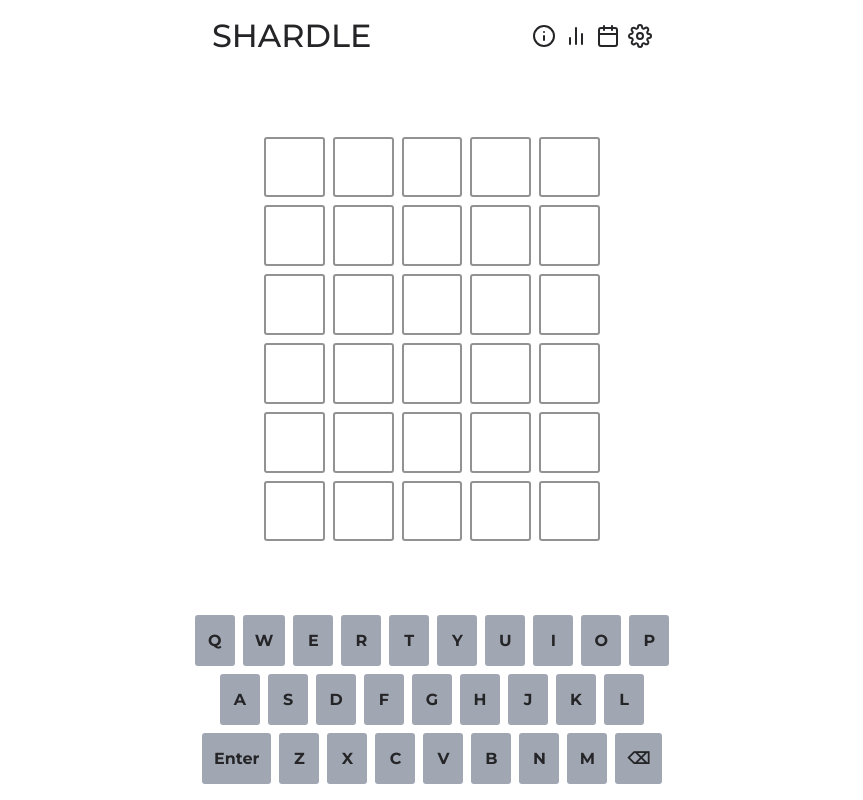
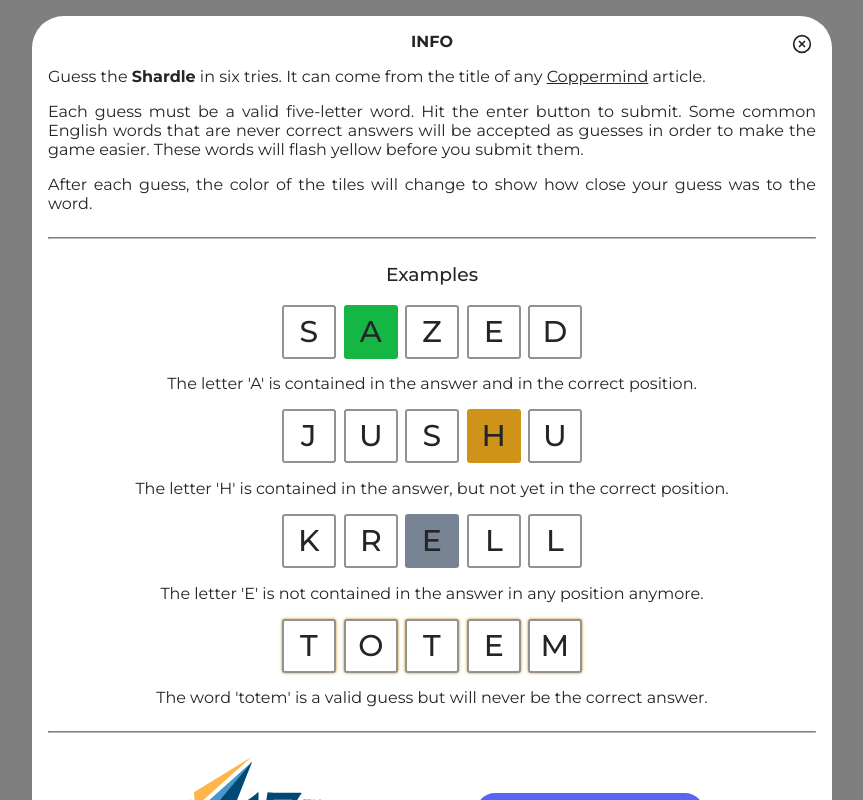
Before and after one commit to 17thshard/shardle, a Next.js app: page / in a window 1280 px wide. Shown: the whole page, without its empty margins (208-1071 px from the left). Built offline with nearby package versions, Linux system fonts and the light colour scheme.

Commit message:
Display info on first visit

```diff
--- a/components/layout/Header.tsx
+++ b/components/layout/Header.tsx
@@ -35,9 +35,9 @@
     [date]
   )
 
-  const DatePickerButton = forwardRef<HTMLAnchorElement, { onClick?: () => void }>(
+  const DatePickerButton = forwardRef<HTMLButtonElement, { onClick?: () => void }>(
     function DatePickerButton ({ onClick }, ref) {
-      return <a ref={ref} onClick={onClick} title="Play old Shardles"><FiCalendar /></a>
+      return <button ref={ref} onClick={onClick} title="Play old Shardles"><FiCalendar /></button>
     }
   )
 
--- a/components/modals/Info.tsx
+++ b/components/modals/Info.tsx
@@ -1,6 +1,5 @@
 import styles from 'styles/modals/Info.module.scss'
 import Modal from 'react-modal'
-import Link from 'next/link'
 import { FiXCircle } from 'react-icons/fi'
 import React, { useContext } from 'react'
 import Word from 'components/Word'
@@ -9,12 +8,12 @@
 import { Context as SettingsContext } from 'lib/settings'
 import { SiDiscord } from 'react-icons/si'
 
-interface TutorialProps {
+interface InfoProps {
   visible?: boolean
   close: () => void
 }
 
-function Info ({ visible = false, close }: TutorialProps) {
+function Info ({ visible = false, close }: InfoProps) {
   const [{ darkMode }] = useContext(SettingsContext)
   const Logo = darkMode ? Dark17SLogo : Light17SLogo
 
@@ -26,11 +25,13 @@
       closeTimeoutMS={300}
       appElement={typeof window !== 'undefined' ? document.getElementById('app')! : undefined}
     >
-      <Link href="#" scroll={false}>
-        <a className={styles.close} title="Close">
-          <FiXCircle />
-        </a>
-      </Link>
+      <button
+        className={styles.close}
+        title="Close"
+        onClick={close}
+      >
+        <FiXCircle />
+      </button>
       <h2>Info</h2>
       <section>
         <p>
--- a/components/modals/Settings.tsx
+++ b/components/modals/Settings.tsx
@@ -1,6 +1,5 @@
 import styles from 'styles/modals/Settings.module.scss'
 import Modal from 'react-modal'
-import Link from 'next/link'
 import { FiXCircle } from 'react-icons/fi'
 import Switch from 'components/ui/Switch'
 import React, { useContext } from 'react'
@@ -23,11 +22,13 @@
       closeTimeoutMS={300}
       appElement={typeof window !== 'undefined' ? document.getElementById('app')! : undefined}
     >
-      <Link href="#" scroll={false}>
-        <a className={styles.close} title="Close">
-          <FiXCircle />
-        </a>
-      </Link>
+      <button
+        className={styles.close}
+        title="Close"
+        onClick={close}
+      >
+        <FiXCircle />
+      </button>
       <h2>Settings</h2>
       <LazyMotion features={domMax}>
         <div className={styles.row}>
--- a/components/modals/Statistics.tsx
+++ b/components/modals/Statistics.tsx
@@ -1,9 +1,8 @@
 import styles from 'styles/modals/Statistics.module.scss'
 import { getGuesses, getStats, Guess, Stats } from 'lib/store'
 import Modal from 'react-modal'
-import { useContext, useEffect, useState } from 'react'
+import React, { useContext, useEffect, useState } from 'react'
 import classNames from 'classnames'
-import Link from 'next/link'
 import { FiXCircle } from 'react-icons/fi'
 import Countdown from 'components/Countdown'
 import Button from 'components/ui/Button'
@@ -75,11 +74,13 @@
       closeTimeoutMS={300}
       appElement={typeof window !== 'undefined' ? document.getElementById('app')! : undefined}
     >
-      <Link href="#" scroll={false}>
-        <a className={styles.close} title="Close">
-          <FiXCircle />
-        </a>
-      </Link>
+      <button
+        className={styles.close}
+        title="Close"
+        onClick={close}
+      >
+        <FiXCircle />
+      </button>
       {
         gameResult !== null &&
         <>
--- a/pages/index.tsx
+++ b/pages/index.tsx
@@ -14,6 +14,17 @@
   const date = useContext(DateContext)
   const [activeModal, setActiveModal] = useState<string>()
   const [result, setResult] = useState<GameResult | null>(null)
+  const [firstVisitOutstanding, setFirstVisitOutstanding] = useState(true)
+
+  useEffect(
+    () => {
+      if (window.localStorage.getItem('has-visited') === 'true') {
+        setFirstVisitOutstanding(false)
+      }
+    },
+    []
+  )
+
 
   useEffect(
     () => {
@@ -51,13 +62,23 @@
     )
   }
 
+  function closeInfo () {
+    if (firstVisitOutstanding) {
+      setFirstVisitOutstanding(false)
+      window.localStorage.setItem('has-visited', 'true')
+      return
+    }
+
+    router.push('#', undefined, { scroll: false })
+  }
+
   return (
     <>
       <Head>
         <title>Shardle</title>
       </Head>
       <Game onDone={onDone} />
-      <Info visible={activeModal === 'info'} close={() => router.push('#', undefined, { scroll: false })} />
+      <Info visible={activeModal === 'info' || firstVisitOutstanding} close={closeInfo} />
       <Statistics
         visible={activeModal === 'statistics'}
         gameResult={result}
--- a/styles/layout/Header.module.scss
+++ b/styles/layout/Header.module.scss
@@ -46,6 +46,18 @@
     text-decoration: none;
     transition: color 0.2s ease;
     cursor: pointer;
+    appearance: none;
+
+    button {
+      color: inherit;
+      appearance: none;
+      background: none;
+      border: none;
+      outline: none;
+      cursor: pointer;
+      padding: 0;
+      font-size: 1em;
+    }
 
     svg {
       display: block;
--- a/styles/modals/Info.module.scss
+++ b/styles/modals/Info.module.scss
@@ -16,6 +16,12 @@
     position: absolute;
     top: 18px;
     right: 20px;
+    appearance: none;
+    background: none;
+    border: none;
+    outline: none;
+    cursor: pointer;
+    padding: 0;
 
     svg {
       display: block;
--- a/styles/modals/Settings.module.scss
+++ b/styles/modals/Settings.module.scss
@@ -15,6 +15,12 @@
     position: absolute;
     top: 18px;
     right: 20px;
+    appearance: none;
+    background: none;
+    border: none;
+    outline: none;
+    cursor: pointer;
+    padding: 0;
 
     svg {
       display: block;
--- a/styles/modals/Statistics.module.scss
+++ b/styles/modals/Statistics.module.scss
@@ -15,6 +15,12 @@
     position: absolute;
     top: 18px;
     right: 20px;
+    appearance: none;
+    background: none;
+    border: none;
+    outline: none;
+    cursor: pointer;
+    padding: 0;
 
     svg {
       display: block;
```
